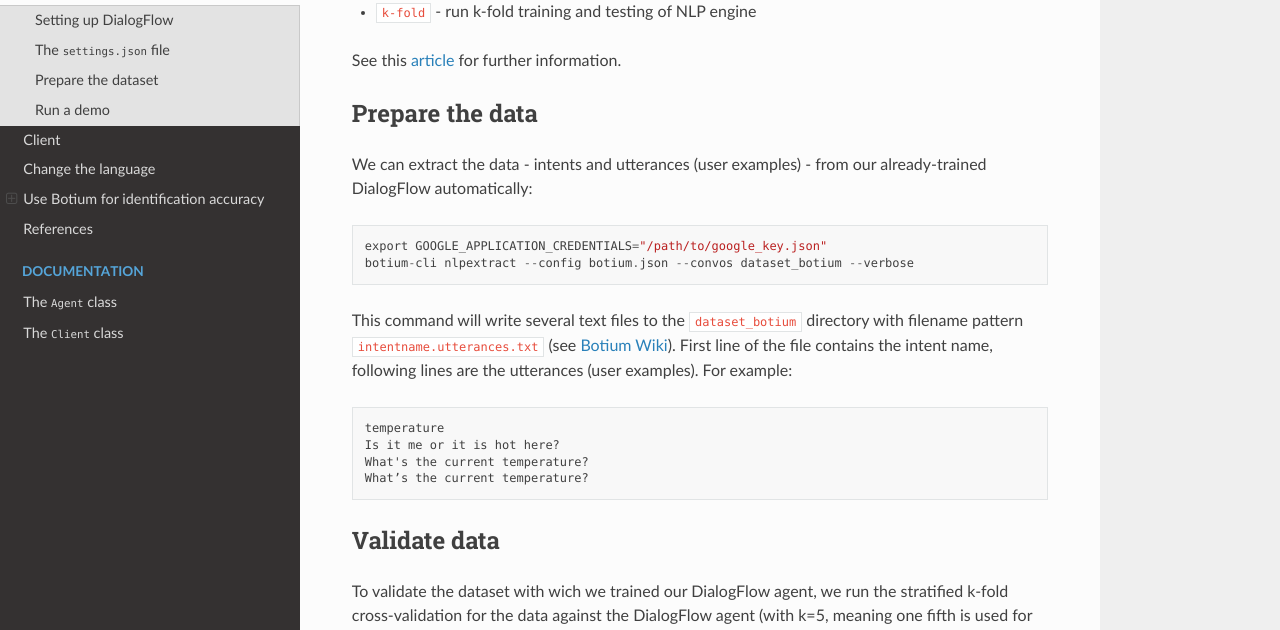
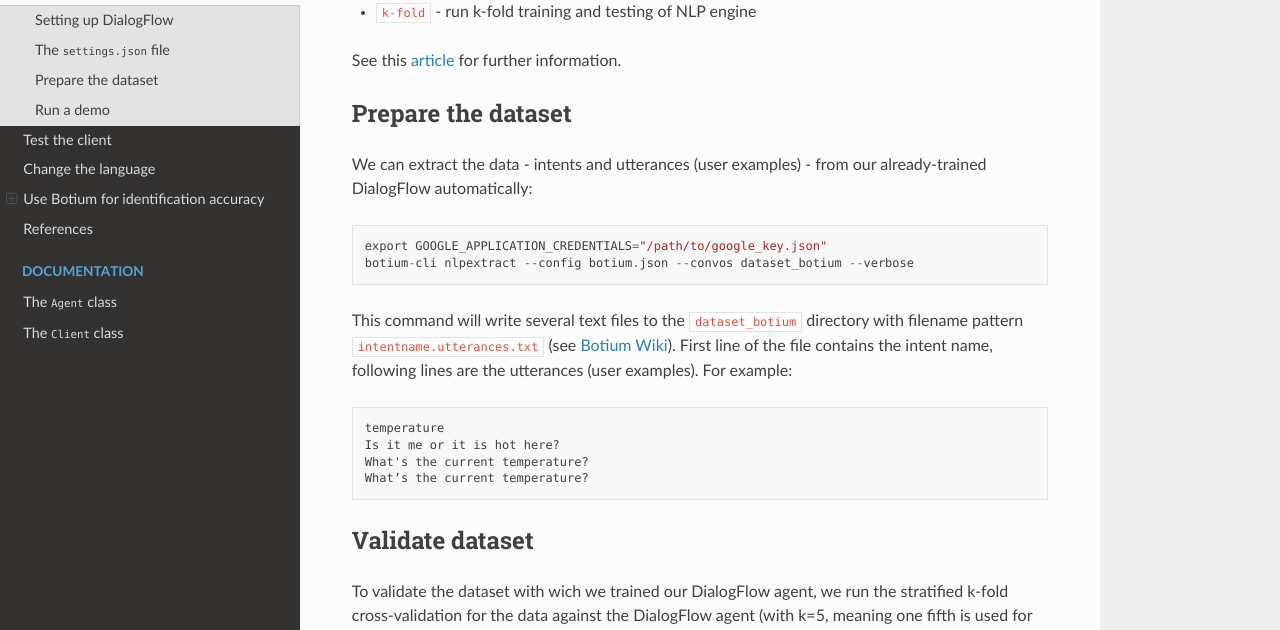
Before and after one commit to Davidelanz/nlp-contextual-meaning, a Sphinx documentation site: the page built from docs/README.md, in a window 1280 px wide and 900 px high, scrolled down 6037 px. Shown: the part 163-793 px from the top of the window. Built offline with Sphinx 7.4.7 and the Read the Docs theme 2.0.0, drawn with Linux system fonts in a browser that asks for light colours; some of the changed text lies outside the part shown.

Commit message:
ReadTheDocs fix

````diff
--- a/docs/README.md
+++ b/docs/README.md
@@ -111,7 +111,7 @@ The result would be something like
 This means the DialogFlow agent identified the intent `avere-caldo`
 from the sentence "Ho davvero caldo" with a confidence of almost 90%.
 
-## Client
+## Test the client
 
 To run and test the client:
 
@@ -273,7 +273,7 @@ See this
 [article](https://chatbotslife.com/tutorial-benchmark-your-chatbot-on-watson-dialogflow-wit-ai-and-more-92885b4fbd48)
 for further information.
 
-### Prepare the data
+### Prepare the dataset
 
 We can extract the data - intents and utterances (user examples) -
 from our already-trained DialogFlow automatically:
@@ -296,7 +296,7 @@ What's the current temperature?
 What’s the current temperature?
 ```
 
-### Validate data
+### Validate dataset
 
 To validate the dataset with wich we trained our DialogFlow agent, we
 run the stratified k-fold cross-validation for the data against
````
Also changed, not shown: .readthedocs.yml.
